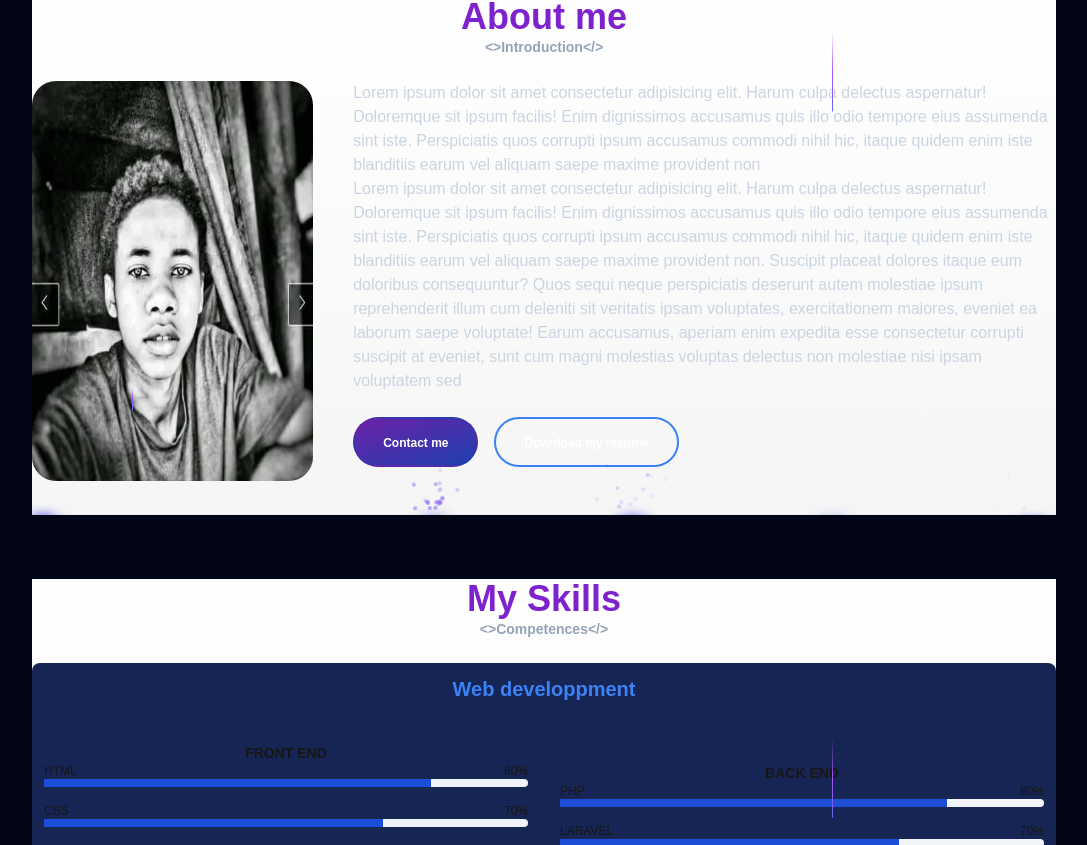
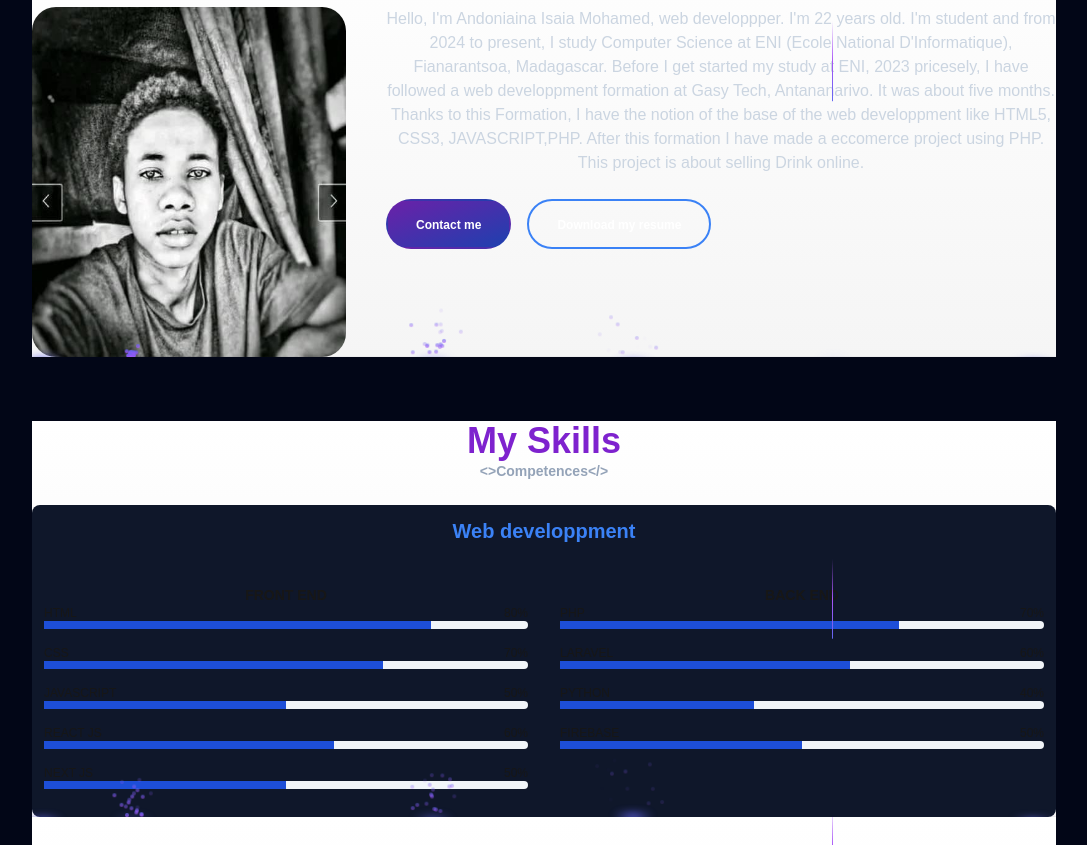
Before and after one commit to Isaia-mhd/next-portfolio, a Next.js app: page / in a window 1280 px wide. Shown: the part 315-1160 px from the top of the page, without its empty margins (96-1183 px from the left). Built offline with nearby package versions, Linux system fonts and the light colour scheme.

Commit message:
finish up the about section

```diff
--- a/components/aboutItem.tsx
+++ b/components/aboutItem.tsx
@@ -4,6 +4,7 @@ import Link from "next/link";
 import React from "react";
 
 const AboutItem = () => {
+  const currentYear = new Date().getFullYear();
   return (
     <BackgroundBeamsWithCollision className="w-full max-w-[80%] mx-auto flex flex-col justify-center items-center gap-6 mb-16">
       <div className="flex flex-col justify-center items-center">
@@ -13,8 +14,8 @@ const AboutItem = () => {
         </p>
       </div>
 
-      <div className="w-full flex justify-between items-start gap-10">
-        <div className="w-[40%] h-[400px] rounded-md">
+      <div className="w-full flex flex-col justify-center items-center  lg:flex-row lg:justify-between lg:items-start lg:gap-10">
+        <div className="w-[250px] h-[300px] lg:w-[480px] lg:h-[350px] rounded-md">
           <Image
             src="/images/pic.jpg"
             alt="my_pic"
@@ -23,30 +24,17 @@ const AboutItem = () => {
             height={300}
           />
         </div>
-        <div className="w-full">
+        {/* TEXT DESCRIPTIVE */}
+        <div className="w-full pt-[30px] lg:pt-0 text-center ">
           <p className="text-slate-300 text-md">
-            Lorem ipsum dolor sit amet consectetur adipisicing elit. Harum culpa
-            delectus aspernatur! Doloremque sit ipsum facilis! Enim dignissimos
-            accusamus quis illo odio tempore eius assumenda sint iste.
-            Perspiciatis quos corrupti ipsum accusamus commodi nihil hic, itaque
-            quidem enim iste blanditiis earum vel aliquam saepe maxime provident
-            non
+           Hello, I'm Andoniaina Isaia Mohamed, web developpper. I'm {currentYear - 2003 } years old. I'm student and from 2024 to present, I study Computer Science at ENI (Ecole National D'Informatique), Fianarantsoa, Madagascar. Before I get started my study at ENI, 2023 pricesely, I have followed a web developpment formation at Gasy Tech, Antananarivo. It was about five months. Thanks to this Formation, I have the notion of the base of the web developpment like HTML5, CSS3, JAVASCRIPT,PHP. After this formation I have made a eccomerce project using PHP. This project is about selling Drink online.
           </p>
           <p className="text-slate-300 text-md">
-            Lorem ipsum dolor sit amet consectetur adipisicing elit. Harum culpa
-            delectus aspernatur! Doloremque sit ipsum facilis! Enim dignissimos
-            accusamus quis illo odio tempore eius assumenda sint iste.
-            Perspiciatis quos corrupti ipsum accusamus commodi nihil hic, itaque
-            quidem enim iste blanditiis earum vel aliquam saepe maxime provident
-            non. Suscipit placeat dolores itaque eum doloribus consequuntur?
-            Quos sequi neque perspiciatis deserunt autem molestiae ipsum
-            reprehenderit illum cum deleniti sit veritatis ipsam voluptates,
-            exercitationem maiores, eveniet ea laborum saepe voluptate! Earum
-            accusamus, aperiam enim expedita esse consectetur corrupti suscipit
-            at eveniet, sunt cum magni molestias voluptas delectus non molestiae
-            nisi ipsam voluptatem sed
+
           </p>
-          <div className="w-full h-[50px] flex justify-start gap-4 mb-12 mt-6">
+
+          {/* BOUTTON de CV et CONTACT */}
+          <div className="w-full h-[50px] mx-auto flex justify-center lg:justify-start gap-4 mb-12 mt-6">
             <Link
               href="#contact"
               className="text-xs lg:text-md font-semibold py-4 px-2 lg:px-7 border-2 border-transparent !bg-gradient-to-tl !from-blue-800 !to-purple-800 !rounded-full text-md text-white hover:bg-blue-900 transition duration-150 ease-in-out"
--- a/components/competenceItem.tsx
+++ b/components/competenceItem.tsx
@@ -7,13 +7,13 @@ const CompetenceItem = () => {
     { tech: "CSS", level: "70%" },
     { tech: "JAVASCRIPT", level: "50%" },
     { tech: "REACT JS", level: "60%" },
-    { tech: "NEXT JS", level: "40%" },
+    { tech: "NEXT JS", level: "50%" },
   ];
   const backSkills = [
-    { tech: "PHP", level: "80%" },
-    { tech: "LARAVEL", level: "70%" },
+    { tech: "PHP", level: "70%" },
+    { tech: "LARAVEL", level: "60%" },
+    { tech: "PYTHON", level: "40%" },
     { tech: "FIREBASE", level: "50%" },
-    { tech: "PYTHON", level: "50%" },
   ];
   return (
     <BackgroundBeamsWithCollision className="w-full max-w-[80%] mx-auto flex flex-col justify-center items-center gap-6">
@@ -25,11 +25,11 @@ const CompetenceItem = () => {
       </div>
 
       <div className="w-full rounded-lg">
-        <div className="bg-blue-950 w-full p-3 rounded-lg flex flex-col gap-10 justify-start items-center">
+        <div className="bg-slate-900 w-full p-3 rounded-lg flex flex-col gap-10 justify-start items-center">
           <h1 className="text-center text-xl text-blue-500 font-bold">
             Web developpment
           </h1>
-          <div className="w-full flex flex-col items-center gap-8 lg:flex-row justify-around">
+          <div className="w-full flex flex-col items-center gap-8 lg:flex-row justify-around lg:items-start">
             <ul className="w-full sm:w-[80%] ">
             <h2 className="text-center text-sm font-semibold">FRONT END</h2>
               {frontSkills.map((skill) => (
--- a/components/homeItem.tsx
+++ b/components/homeItem.tsx
@@ -4,7 +4,7 @@ import Link from "next/link";
 
 const HomeItem = () => {
   return (
-    <BackgroundBeamsWithCollision className="w-full max-w-[80%] mx-auto flex flex-col justify-center items-center gap-6">
+    <BackgroundBeamsWithCollision className="w-full max-w-[80%] mx-auto flex flex-col justify-center items-center gap-6 mb-12">
       <div className="flex flex-col justify-center items-center">
         <h1 className="text-white text-2xl">Hey, I am </h1>
         <p className="text-white text-4xl font-bold">Isaia Mohamed</p>
@@ -21,12 +21,12 @@ const HomeItem = () => {
       </Link>
        */}
 
-<Link
+{/* <Link
           href="#about"
           className="h-[50px] text-xs lg:text-md font-semibold py-4 px-2 lg:px-7 border-2 border-transparent !bg-gradient-to-tl !from-blue-800 !to-purple-800 !rounded-full text-md text-white hover:bg-blue-900 transition duration-150 ease-in-out mb-12"
         >
           More about me
-        </Link>
+        </Link> */}
     </BackgroundBeamsWithCollision>
   );
 };
```
